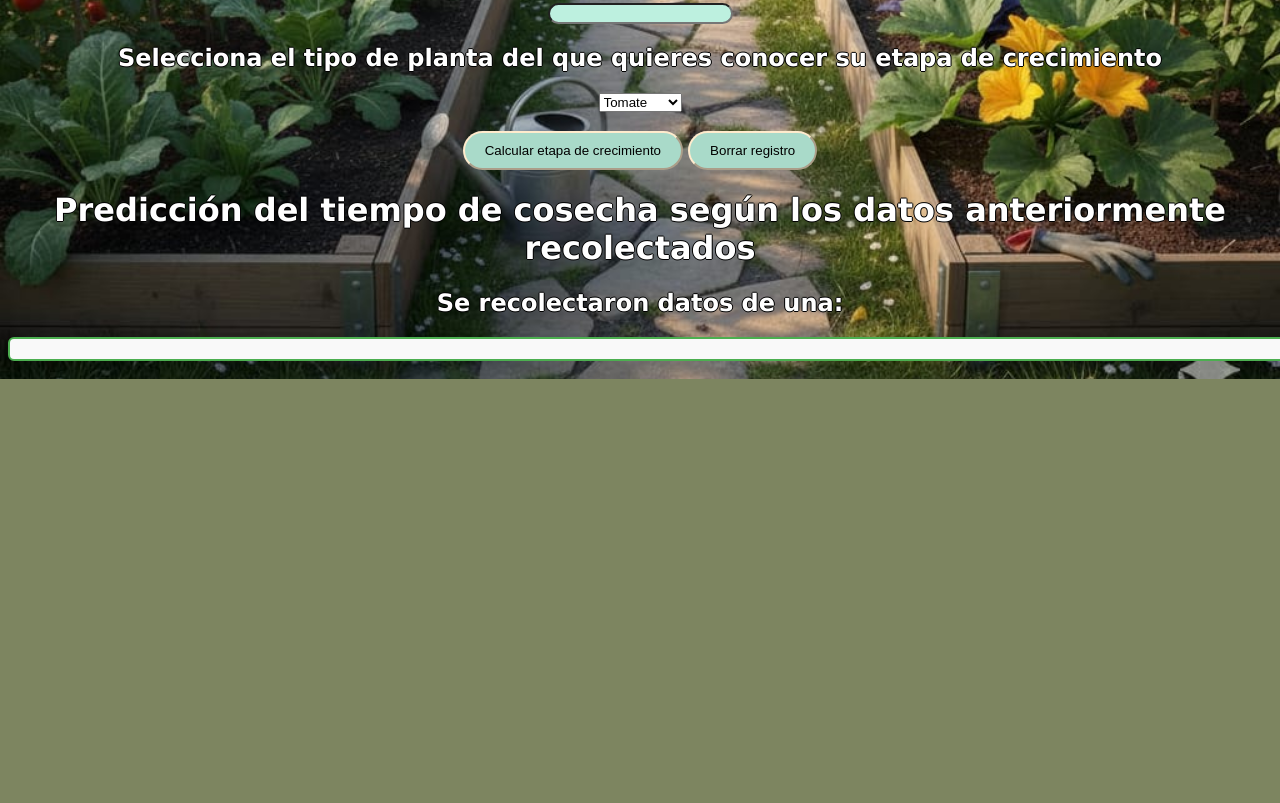
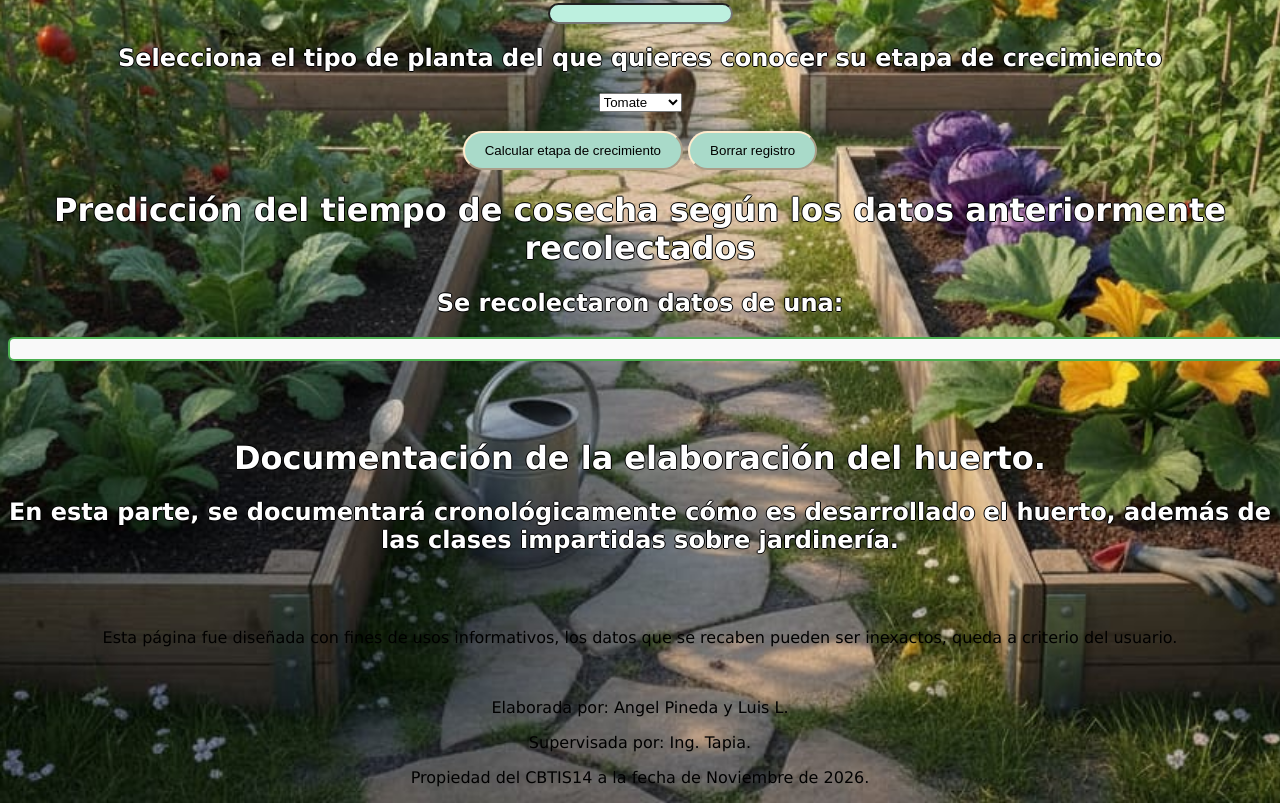
Before and after one commit to marmp218-wq/Huerto-Escolar-CBTIS14, a plain HTML site: page index.html in a window 1280 px wide. Shown: the part 780-1583 px from the top of the page. Before the commit the page ends 1159 px from the top, so only its background shows below. Drawn offline with Linux system fonts and the light colour scheme; files whose address does not match are found by name.

Commit message:
Enhance index.html with documentation and authorship
Added documentation section and additional content about the garden's development, including authorship and supervision details.

```diff
--- a/index.html
+++ b/index.html
@@ -49,6 +49,14 @@
     <h1 id = "Predicción">Predicción del tiempo de cosecha según los datos anteriormente recolectados</h1>
     <h2>Se recolectaron datos de una: </h2>
     <h3 id="planta"></h3>
+    <br><br>
+   <h1 id="Documentación">Documentación de la elaboración del huerto.</h1>
+    <h2>En esta parte, se documentará cronológicamente cómo es desarrollado el huerto, además de las clases impartidas sobre jardinería.</h2>
 
+    <br><br>
+    <p>Esta página fue diseñada con fines de usos informativos, los datos que se recaben pueden ser inexactos, queda a criterio del usuario.</p><br>
+    <p>Elaborada por: Angel Pineda y Luis L.</p>
+    <p>Supervisada por: Ing. Tapia.</p>
+    <p>Propiedad del CBTIS14 a la fecha de Noviembre de 2026.</p>
 </body>
 </html>
```
